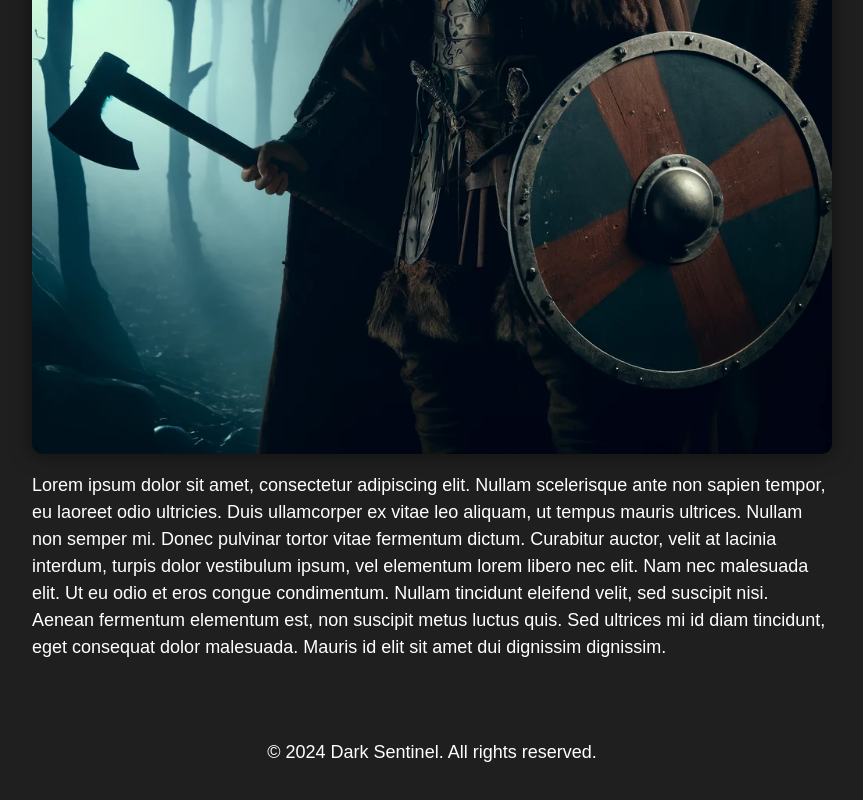
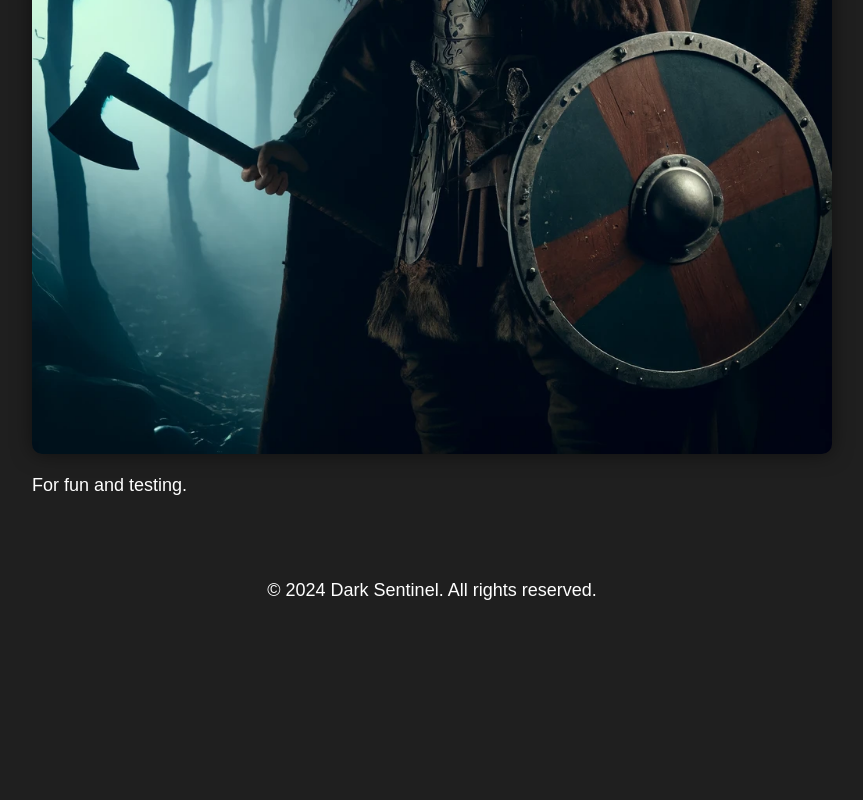
Before and after one commit to StebanG/darksentinelweb, a plain HTML site: page index.html in a window 1280 px wide. Shown: the part 537-1337 px from the top of the page, without its empty margins (208-1071 px from the left). After the commit the page ends 1181 px from the top, so only its background shows below. Drawn offline with Linux system fonts and the light colour scheme.

Commit message:
Update index.html

```diff
--- a/index.html
+++ b/index.html
@@ -51,7 +51,7 @@
     </header>
     <div class="container">
         <img class="viking-img" src="viking_image.webp" alt="Dark Viking">
-        <p>Lorem ipsum dolor sit amet, consectetur adipiscing elit. Nullam scelerisque ante non sapien tempor, eu laoreet odio ultricies. Duis ullamcorper ex vitae leo aliquam, ut tempus mauris ultrices. Nullam non semper mi. Donec pulvinar tortor vitae fermentum dictum. Curabitur auctor, velit at lacinia interdum, turpis dolor vestibulum ipsum, vel elementum lorem libero nec elit. Nam nec malesuada elit. Ut eu odio et eros congue condimentum. Nullam tincidunt eleifend velit, sed suscipit nisi. Aenean fermentum elementum est, non suscipit metus luctus quis. Sed ultrices mi id diam tincidunt, eget consequat dolor malesuada. Mauris id elit sit amet dui dignissim dignissim.</p>
+        <p>For fun and testing.</p>
     </div>
     <footer>
         <p>&copy; 2024 Dark Sentinel. All rights reserved.</p>
```
